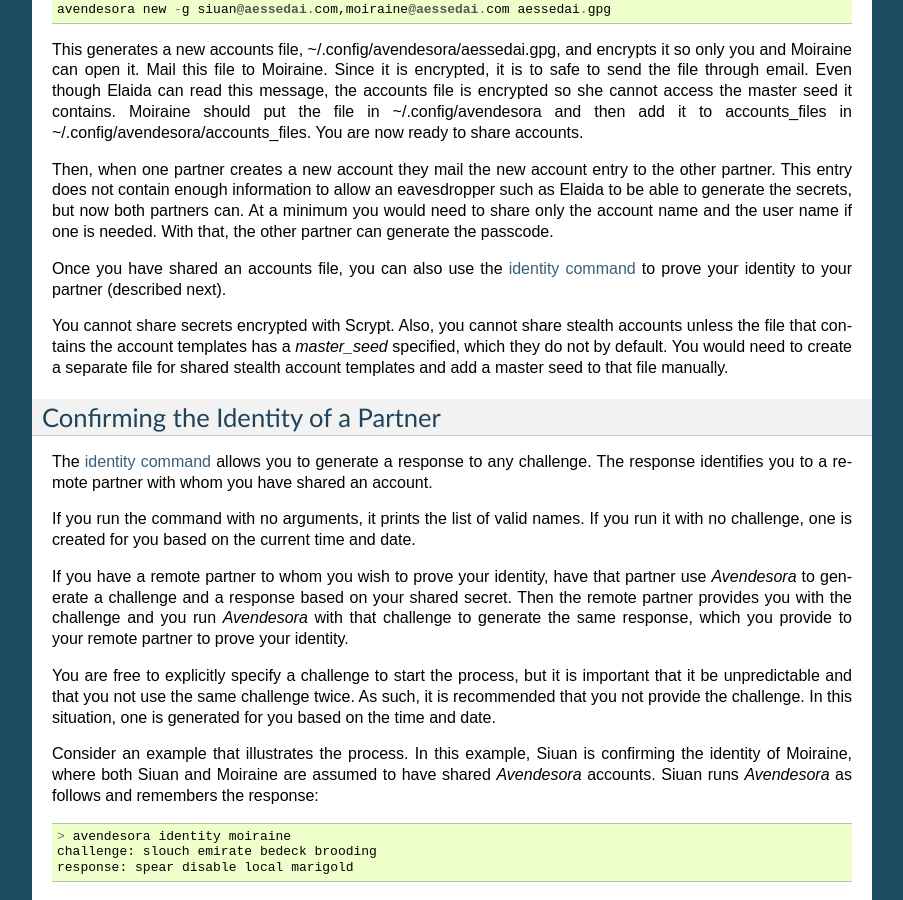
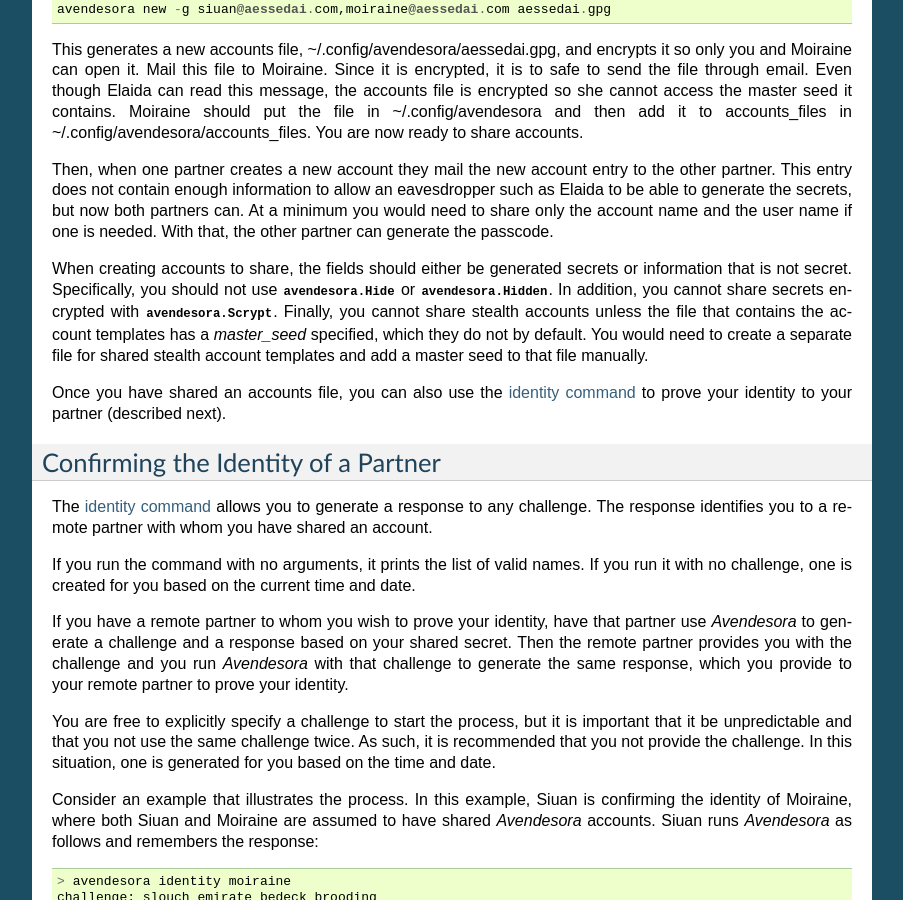
Before and after one commit to KenKundert/avendesora, a Sphinx documentation site: the page built from doc/advanced.rst, in a window 1280 px wide and 900 px high, scrolled down 15834 px. Shown: the whole window, without its empty margins (198-1101 px from the left). Built offline with Sphinx 7.4.7, drawn with Linux system fonts in a browser that asks for light colours.

Commit message:
Tweak the documentation.

```diff
--- a/doc/advanced.rst
+++ b/doc/advanced.rst
@@ -1176,15 +1176,18 @@ generate the secrets, but now both partners can. At a minimum you
 would need to share only the account name and the user name if one
 is needed. With that, the other partner can generate the passcode.
 
+When creating accounts to share, the fields should either be generated secrets
+or information that is not secret.  Specifically, you should not use
+:class:`avendesora.Hide` or :class:`avendesora.Hidden`.  In addition, you cannot
+share secrets encrypted with :class:`avendesora.Scrypt`. Finally, you cannot
+share stealth accounts unless the file that contains the account templates has
+a *master_seed* specified, which they do not by default. You would need to
+create a separate file for shared stealth account templates and add a master
+seed to that file manually.
+
 Once you have shared an accounts file, you can also use the :ref:`identity
 command <identity command>` to prove your identity to your partner (described
 next).
-
-You cannot share secrets encrypted with Scrypt. Also, you cannot
-share stealth accounts unless the file that contains the account
-templates has a *master_seed* specified, which they do not by
-default. You would need to create a separate file for shared stealth
-account templates and add a master seed to that file manually.
 
 
 .. index::
--- a/doc/index.rst
+++ b/doc/index.rst
@@ -67,8 +67,12 @@ traditional password managers:
     * Keyboard centric
     * Edit accounts with your text editor (Vim, etc.)
 
+:Private:
+    * Supports :ref:`stealth accounts <stealth accounts>` and secret
+      :ref:`misdirection <misdirection>` for sensitive and high value secrets.
+
 :Well Documented:
-    * command line help
+    * Command line help
     * `Online documentation <https://avendesora.readthedocs.io>`_
 
 
```
